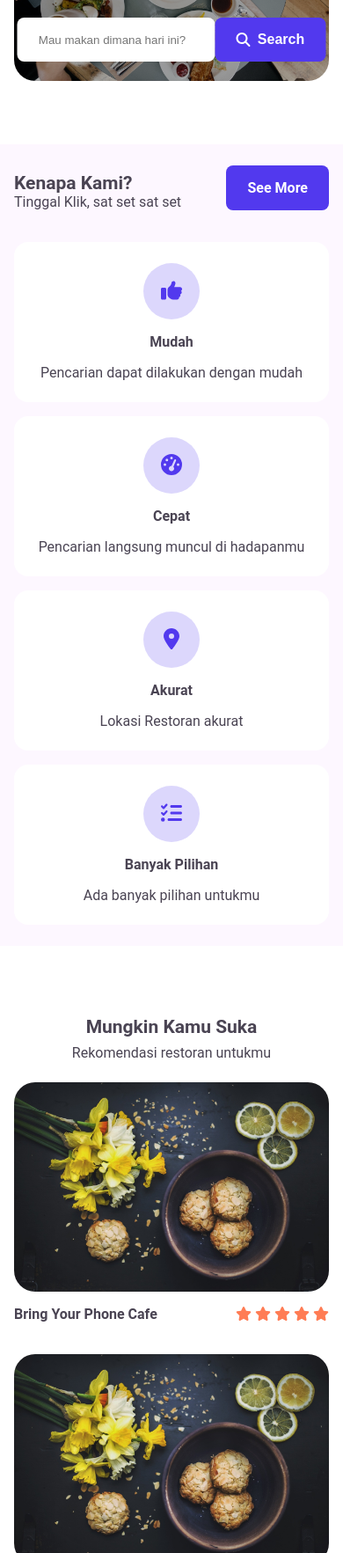
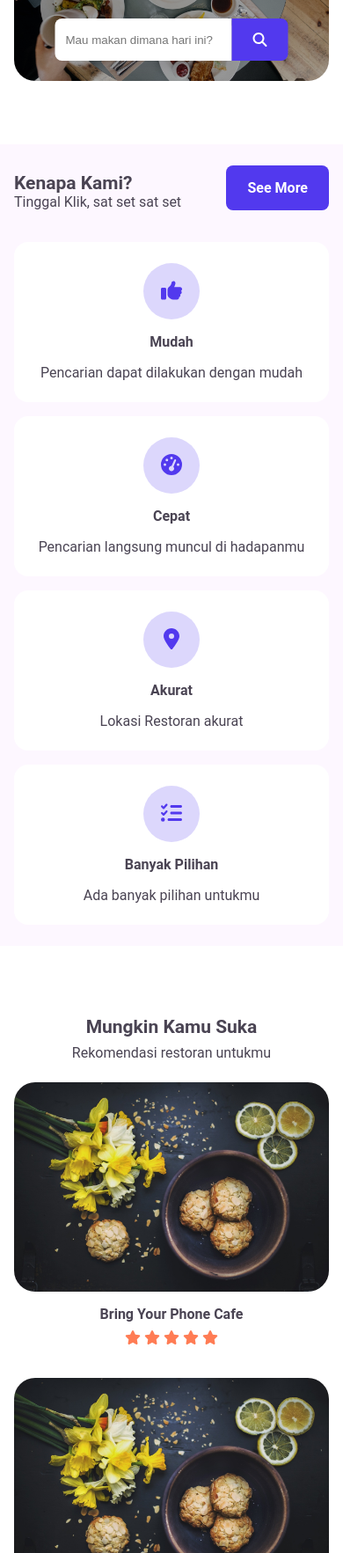
Before and after one commit to martuafernando/katalog-restoran, a website built with webpack: page src/templates/index.html in a window 390 px wide. Shown: the part 235-2000 px from the top of the page at 88% size. Built offline with nearby package versions, Linux system fonts and the light colour scheme; files whose address does not match are found by name.

Commit message:
Fix Responsive <320px

```diff
--- a/src/styles/main.css
+++ b/src/styles/main.css
@@ -141,14 +141,13 @@ header .form-group{
   margin-right: auto;
   margin-top: 24px;
   width: 100%;
-  flex-wrap: wrap;
 }
 
 header button{
   font-weight: var(--semi-bold);
   background-color: var(--purple);
   color: var(--white-1);
-  border-radius: 8px!important;
+  border-radius: 0 8px 8px 0!important;
   display: flex;
   gap: 8px;
   align-items: center;
@@ -161,9 +160,11 @@ header button:hover{
 }
 
 header input[type=text]{
-  border-radius: 8px;
-  padding: 16px 24px;
+  border-radius: 8px 0 0 8px;
+  padding: 8px 12px;
   border: none;
+  box-shadow: 0 2px 16px 0px rgba(74, 68, 83, 0.2);
+
 }
 
 header > img{
@@ -190,6 +191,7 @@ header > img{
   background-color: var(--purple);
   color: var(--white-1);
   font-weight: var(--semi-bold);
+  text-align: center;
 }
 
 #service > div > a:hover{
@@ -262,10 +264,6 @@ header > img{
   gap: 36px;
 }
 
-#list-restoran .item{
-  text-align: center;
-}
-
 #list-restoran .item > img{
   border-radius: 24px;
 }
@@ -274,7 +272,10 @@ header > img{
   margin-top: 16px;
   font-weight: var(--semi-bold);
   display: flex;
+  flex-direction: column;
+  gap: 8px;
   justify-content: space-between;
+  text-align: center;
 }
 
 #list-restoran .deskripsi > .star{
@@ -337,6 +338,18 @@ footer > p{
 }
 /* Footer End */
 
+@media (max-width: 320px) {
+  header > .text-header{
+    top: 32px;
+    transform: translate(-50%, 0);
+    width: 80%;
+  }
+
+  button, .btn{
+    padding: 12px 16px;
+  }
+}
+
 // Small devices (landscape phones, 576px and up)
 @media (min-width: 576px) {}
 
--- a/src/templates/index.html
+++ b/src/templates/index.html
@@ -4,7 +4,7 @@
   <meta charset="UTF-8">
   <meta name="viewport" content="width=device-width, initial-scale=1.0">
   <link rel="shortcut icon" href="./images/logos/favicon.png" type="image/x-icon">
-  <title>Restaurant Apps Starter Project</title>
+  <title>Cari Resto | Web Pencari Restoran</title>
 </head>
 <body>
   <nav>
@@ -25,7 +25,7 @@
       <p>Bingung mau makan di mana? Cari Resto Solusinya!</p>
       <form class="form-group">
         <input type="text" name="search" id="search-field" placeholder="Mau makan dimana hari ini?">
-        <button type="submit" href="test" class="btn"><i class="fa-solid fa-magnifying-glass"></i> <span>Search</span></button>
+        <button type="submit" href="test" class="btn"><i class="fa-solid fa-magnifying-glass"></i><!--<span>Search</span>--></button>
       </form>
     </div>
     <img src="./images/heros/hero-image_2.jpg" alt="">
```
